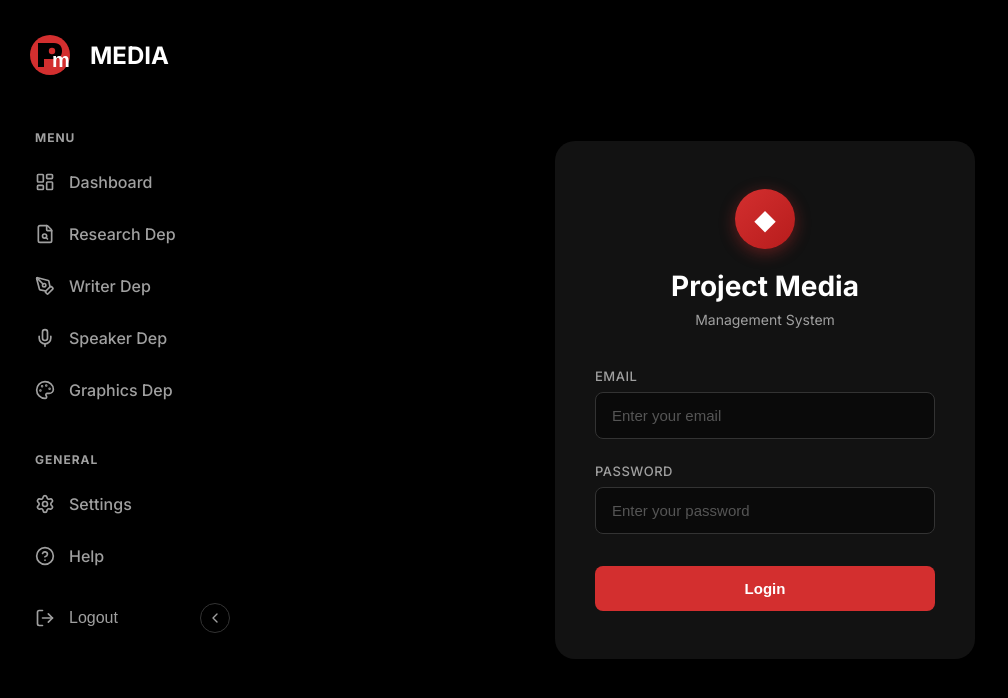
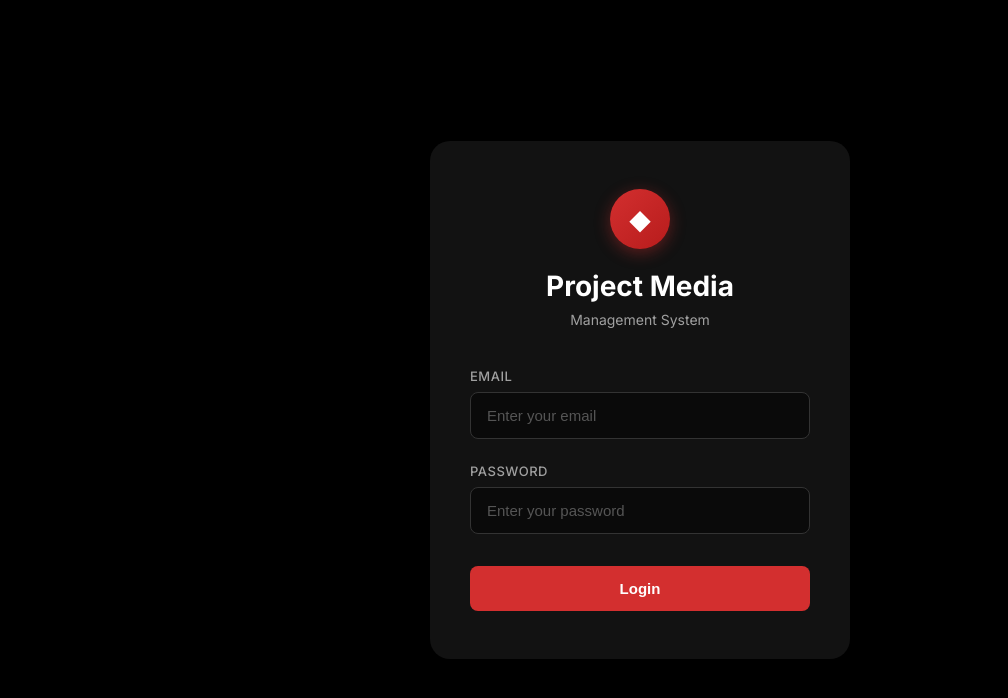
Before and after one commit to mhazmatjunior/Project_Media_Management_V2, a Next.js app: page / in a window 1280 px wide. Shown: the top 698 px of the page, without its empty margins (0-1008 px from the left). Built offline with nearby package versions, Linux system fonts and the light colour scheme.

Commit message:
fix: remove sidebar from login page using LayoutWrapper

```diff
--- a/src/app/layout.js
+++ b/src/app/layout.js
@@ -11,23 +11,16 @@ export const metadata = {
 
 import StoreProvider from "./StoreProvider";
 
+import LayoutWrapper from "@/components/LayoutWrapper";
+
 export default function RootLayout({ children }) {
   return (
     <html lang="en">
       <body className={inter.className}>
         <StoreProvider>
-          <div style={{ display: 'flex' }}>
-            <Sidebar />
-            <main style={{
-              marginLeft: 'var(--sidebar-width)',
-              flex: 1,
-              padding: '0 40px',
-              minHeight: '100vh',
-              backgroundColor: 'var(--background-color)'
-            }}>
-              {children}
-            </main>
-          </div>
+          <LayoutWrapper>
+            {children}
+          </LayoutWrapper>
         </StoreProvider>
       </body>
     </html>
--- /dev/null
+++ b/src/components/LayoutWrapper.jsx
@@ -0,0 +1,28 @@
+"use client";
+
+import { usePathname } from "next/navigation";
+import Sidebar from "@/components/Sidebar";
+
+export default function LayoutWrapper({ children }) {
+    const pathname = usePathname();
+    const isLoginPage = pathname === "/";
+
+    if (isLoginPage) {
+        return <main style={{ backgroundColor: 'var(--background-color)', minHeight: '100vh' }}>{children}</main>;
+    }
+
+    return (
+        <div style={{ display: 'flex' }}>
+            <Sidebar />
+            <main style={{
+                marginLeft: 'var(--sidebar-width)',
+                flex: 1,
+                padding: '0 40px',
+                minHeight: '100vh',
+                backgroundColor: 'var(--background-color)'
+            }}>
+                {children}
+            </main>
+        </div>
+    );
+}
```
